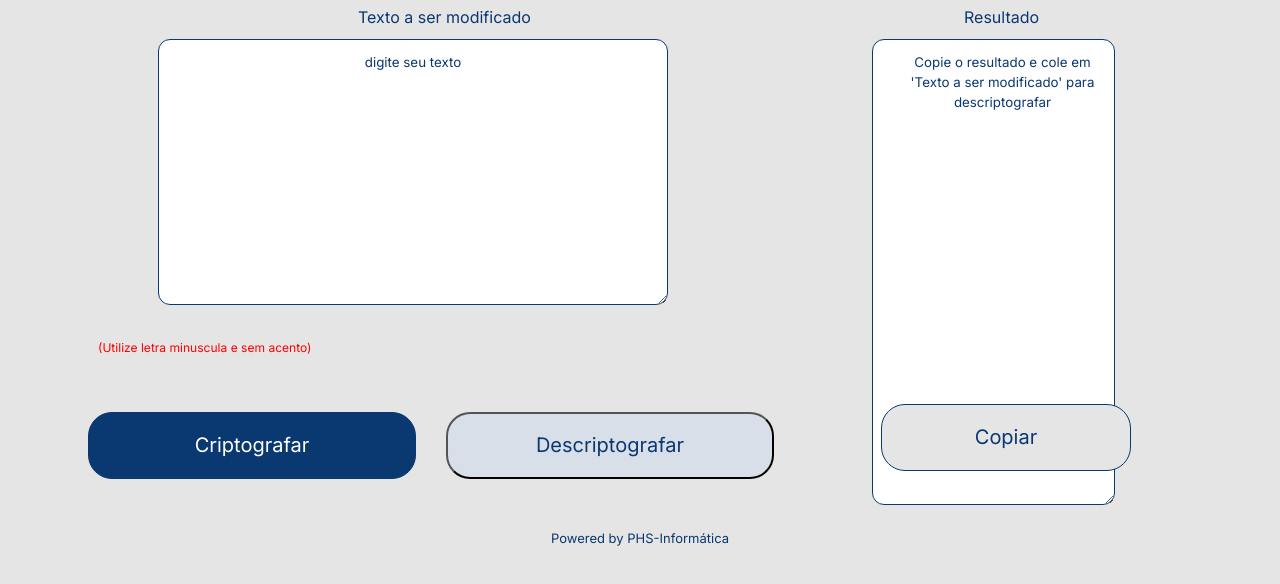
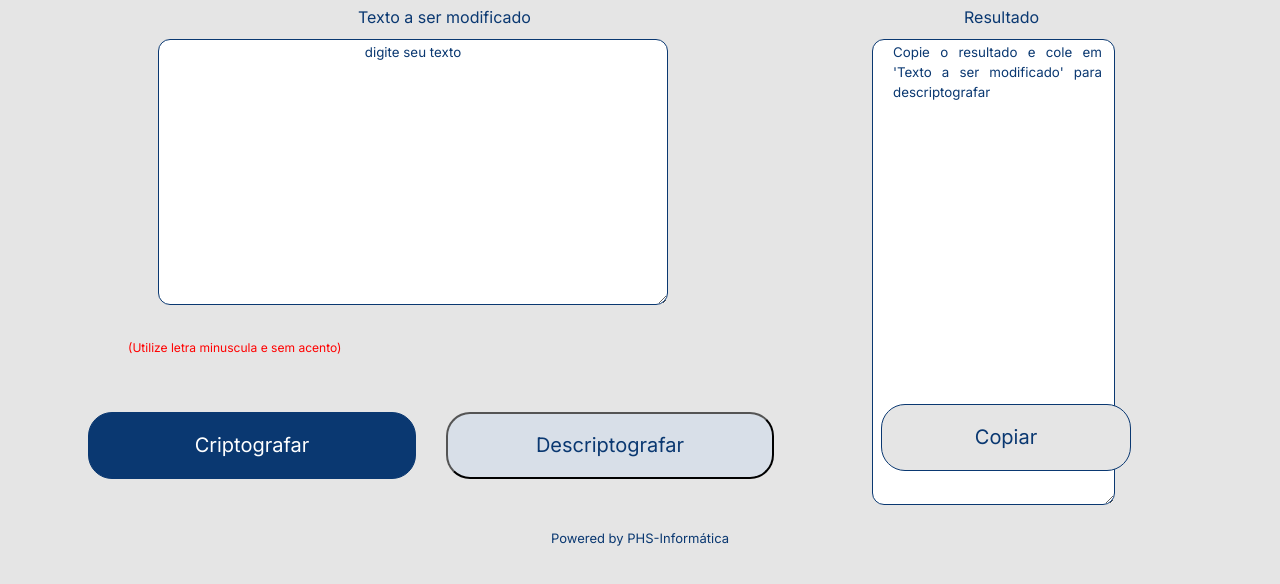
Before and after one commit to PHS-informatica/Decodificador-de-textos, a plain HTML site: page index.html in a window 1280 px wide. Shown: the part 114-698 px from the top of the page. Drawn offline with Linux system fonts and the light colour scheme.

Commit message:
Posicionando elementos

```diff
--- a/Assets/style.css
+++ b/Assets/style.css
@@ -28,7 +28,7 @@ main {
 .informacao {
     color: red;
     font-size: 18px;
-    margin-left: 10px;
+    margin-left: 40px;
 }
 
 
@@ -124,10 +124,17 @@ main {
 }
 
 
-::placeholder {
+.mensagem::placeholder {
     color: #0A3871;
-    text-align: center;
-    padding: 10px;
+    text-align:justify;
+    padding-right: 10px;
+
+}
+
+.text-area::placeholder {
+    color: #0A3871;
+    text-align:center;
+
 }
 .text-area:focus {outline: none;
 
```
